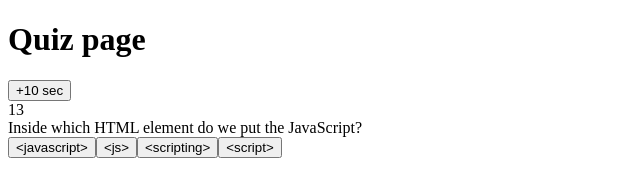
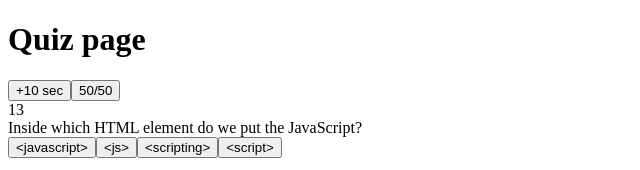
Before and after one commit to HassanObeid89/quiz-game, a React (Create React App) app: page / in a window 1280 px wide. Both pictures are taken after a click on the button "Start Game". Shown: the top 170 px of the page, without its empty margins (0-640 px from the left). Built offline with nearby package versions, Linux system fonts and the light colour scheme.

Commit message:
Added 50/50 feature. Added question provider.

```diff
--- /dev/null
+++ b/src/components/FiftyLifeLine.jsx
@@ -0,0 +1,32 @@
+import { useState } from "react";
+import questions from "../data/questions.json";
+import { useQuestion } from "../helpers/QuestionProvider";
+
+export default function FiftyLifeLine({ currentQuestion, setIsUsed, isUsed }) {
+  const { setQuestion } = useQuestion();
+  const [newArr, setNewArr] = useState([]);
+  const [disabled, setDisabled] = useState(false);
+  const randon = questions[currentQuestion].answers.filter(
+    (answerOption) => answerOption.isCorrect === false
+  );
+
+  //properties
+  function hassan() {
+    const correctAnswer = questions[currentQuestion].answers.filter(
+      (answerOption) => answerOption.isCorrect === true
+    );
+
+    let randomIndex = Math.floor(Math.random() * 3);
+    console.log(randomIndex);
+    setNewArr([...newArr, randon[randomIndex], ...correctAnswer]);
+    setQuestion([randon[randomIndex], ...correctAnswer]);
+    setIsUsed(true);
+    setDisabled(true)
+  }
+
+  return (
+    <button disabled={disabled} onClick={hassan}>
+      50/50
+    </button>
+  );
+}
--- a/src/components/PlusTen.jsx
+++ b/src/components/PlusTen.jsx
@@ -8,10 +8,8 @@ export default function PlusTen() {
     setIsUsed(true);
   }
   return (
-    <div>
-      <button disabled={isUsed} onClick={addTenSec}>
-        +10 sec
-      </button>
-    </div>
+    <button disabled={isUsed} onClick={addTenSec}>
+      +10 sec
+    </button>
   );
 }
--- /dev/null
+++ b/src/helpers/QuestionProvider.jsx
@@ -0,0 +1,23 @@
+// NPM package
+import { createContext, useContext, useState } from "react";
+
+// Properties
+const QuestionContext = createContext("");
+
+export function QuestionProvider({ children }) {
+  // Local state
+  const [modifiedQuestion, setQuestion] = useState([]);
+
+
+  return (
+    <QuestionContext.Provider value={{ modifiedQuestion, setQuestion }}>
+      {children}
+    </QuestionContext.Provider>
+  );
+}
+
+export function useQuestion() {
+  const context = useContext(QuestionContext);
+
+  return context;
+}
--- a/src/index.js
+++ b/src/index.js
@@ -2,6 +2,7 @@ import React from "react";
 import ReactDOM from "react-dom";
 import App from "./App";
 import { GameStateProvider } from "./helpers/GameStateProvider";
+import { QuestionProvider } from "./helpers/QuestionProvider";
 import { ScoreProvider } from "./helpers/ScoreProvider";
 import {TimerProvider} from './helpers/TimerProvider';
 
@@ -9,7 +10,9 @@ ReactDOM.render(
   <GameStateProvider>
     <ScoreProvider>
       <TimerProvider>
+        <QuestionProvider>
       <App />
+      </QuestionProvider>
       </TimerProvider>
     </ScoreProvider>
   </GameStateProvider>,
--- a/src/pages/QuizScreen.jsx
+++ b/src/pages/QuizScreen.jsx
@@ -8,13 +8,16 @@ import { useScore } from "../helpers/ScoreProvider";
 import { useTimer } from "../helpers/TimerProvider";
 import DownTimer from "../components/DownTimer";
 import PlusTen from "../components/PlusTen";
+import FiftyLifeLine from "../components/FiftyLifeLine";
+import { useQuestion } from "../helpers/QuestionProvider";
 
 export default function QuizScreen() {
   //Global State
   const { setGameState } = useGameState();
+  const { modifiedQuestion } = useQuestion();
   const { score, setScore, inCorrect, setInCorrect } = useScore();
   const { setRemainingTime } = useTimer();
-
+  const [isUsed, setIsUsed] = useState(false);
   //Local state
   const [currentQuestion, setCurrentQuestion] = useState(0);
 
@@ -26,6 +29,7 @@ export default function QuizScreen() {
       ? setCurrentQuestion(nextQuestion)
       : setGameState("finished");
     setRemainingTime(15);
+    setIsUsed(false)
   }
 
   //properties
@@ -37,14 +41,25 @@ export default function QuizScreen() {
     )
   );
 
+  const answers = modifiedQuestion.map((answerOption, index) => (
+    <button key={index} onClick={() => onAnswer(answerOption.isCorrect)}>
+      {answerOption.option}
+    </button>
+  ));
+
   return (
     <div>
       <h1>Quiz page</h1>
       <PlusTen />
-
+      <FiftyLifeLine
+        isUsed={isUsed}
+        setIsUsed={setIsUsed}
+        currentQuestion={currentQuestion}
+      />
       <DownTimer question={[currentQuestion, setCurrentQuestion]} />
       {questions[currentQuestion].text}
-      <section>{answer}</section>
+      {isUsed === false && <section>{answer}</section>}
+      {isUsed === true && <section>{answers}</section>}
     </div>
   );
 }
```
